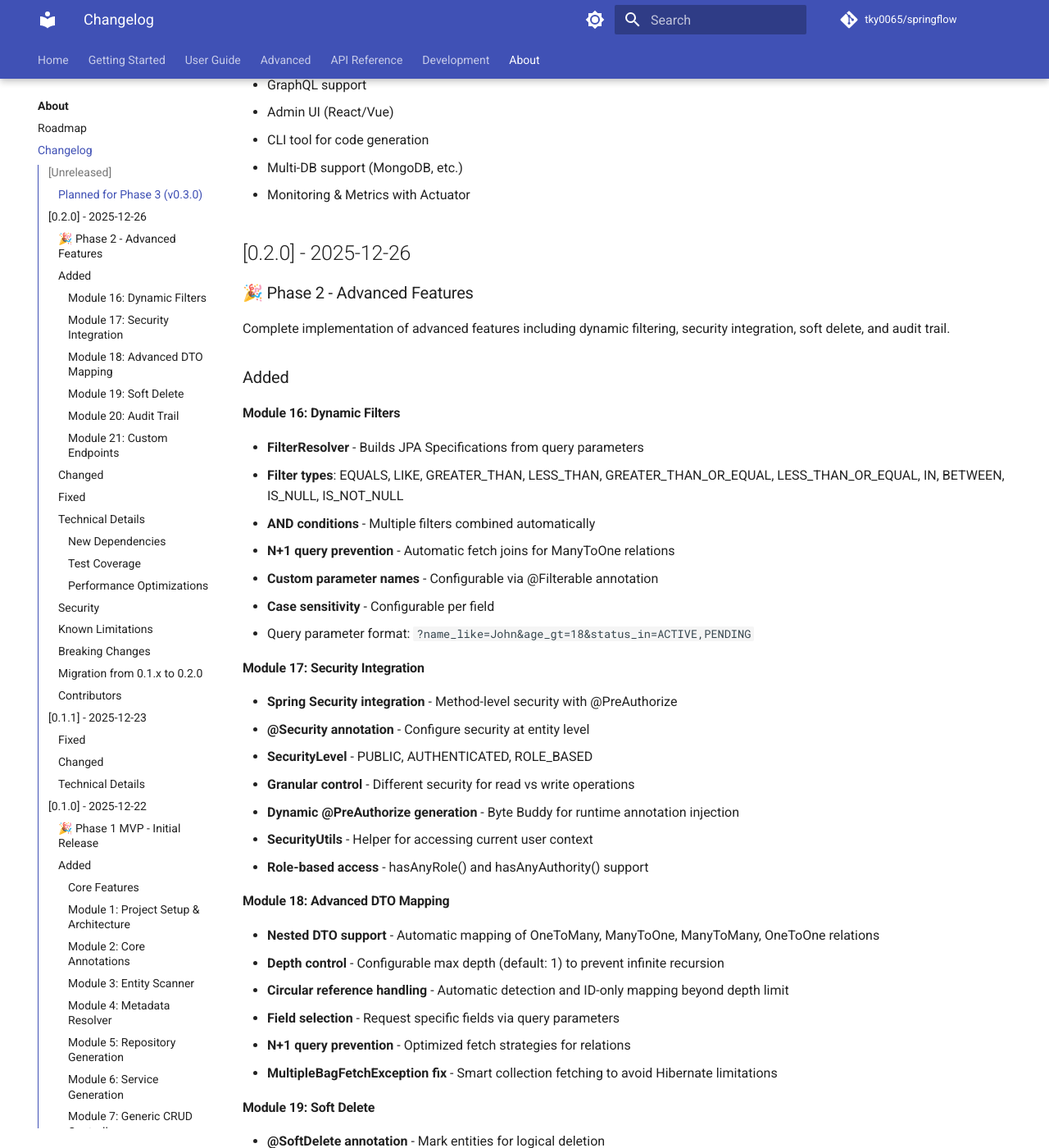
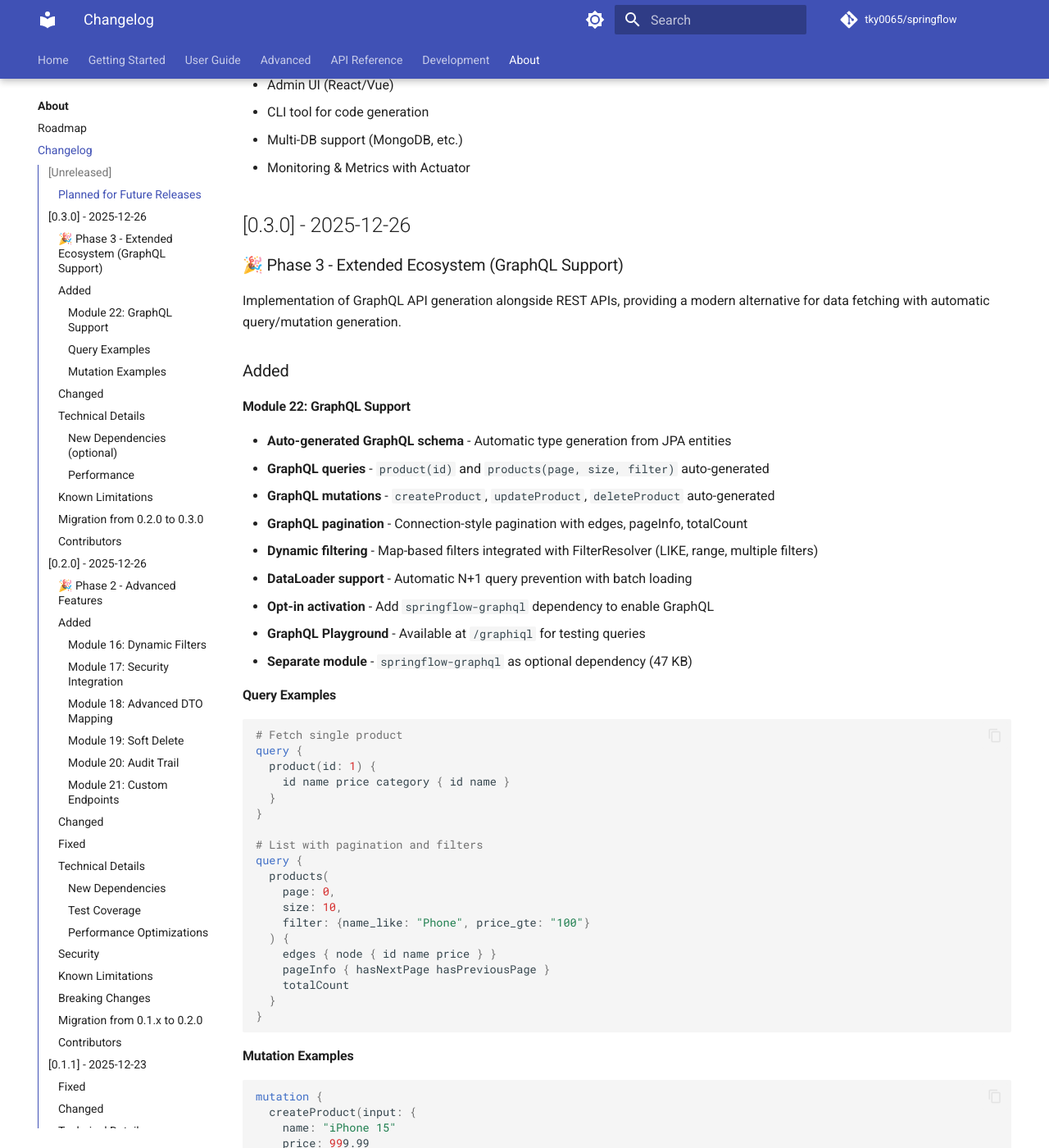
Before and after one commit to tky0065/springflow, an MkDocs documentation site: the page built from docs/about/changelog.md, in a window 1280 px wide and 1400 px high, scrolled down 381 px. Shown: the whole window at 82% size. Built offline with MkDocs 1.6.1 and Material for MkDocs 9.7.7, drawn with Linux system fonts in a browser that asks for light colours; comment, search, counter and statistics services are not loaded; the version menu is left out; some of the changed text lies outside the part shown.

Commit message:
docs: finalize v0.3.0 documentation and changelog
### Documentation Updates
- Added comprehensive v0.3.0 changelog section with GraphQL features
- Added GraphQL Support to MkDocs navigation (guide/graphql.md)
- Documented GraphQL queries, mutations, pagination, and filtering
- Updated "Unreleased" section to reflect current roadmap

### Changelog v0.3.0 Highlights
- Module 22: GraphQL Support with auto-generated schema
- Query/Mutation examples for product management
- DataLoader support for N+1 query prevention
- Connection-style pagination (edges, pageInfo, totalCount)
- Dynamic filtering integrated with FilterResolver
- GraphQL Playground at /graphiql

### Build Status
- All POMs consistent at version 0.3.0
- Build: SUCCESS (7.3s without tests, 11.4s with tests)
- Tests: 23 run, 0 failures, 11 skipped (GraphQL tests disabled)
- MkDocs: All 35 documentation files present and valid

````diff
--- a/docs/about/changelog.md
+++ b/docs/about/changelog.md
@@ -7,12 +7,100 @@ and this project adheres to [Semantic Versioning](https://semver.org/spec/v2.0.0
 
 ## [Unreleased]
 
-### Planned for Phase 3 (v0.3.0)
-- GraphQL support
+### Planned for Future Releases
 - Admin UI (React/Vue)
 - CLI tool for code generation
 - Multi-DB support (MongoDB, etc.)
 - Monitoring & Metrics with Actuator
+
+## [0.3.0] - 2025-12-26
+
+### 🎉 Phase 3 - Extended Ecosystem (GraphQL Support)
+
+Implementation of GraphQL API generation alongside REST APIs, providing a modern alternative for data fetching with automatic query/mutation generation.
+
+### Added
+
+#### Module 22: GraphQL Support
+- **Auto-generated GraphQL schema** - Automatic type generation from JPA entities
+- **GraphQL queries** - `product(id)` and `products(page, size, filter)` auto-generated
+- **GraphQL mutations** - `createProduct`, `updateProduct`, `deleteProduct` auto-generated
+- **GraphQL pagination** - Connection-style pagination with edges, pageInfo, totalCount
+- **Dynamic filtering** - Map-based filters integrated with FilterResolver (LIKE, range, multiple filters)
+- **DataLoader support** - Automatic N+1 query prevention with batch loading
+- **Opt-in activation** - Add `springflow-graphql` dependency to enable GraphQL
+- **GraphQL Playground** - Available at `/graphiql` for testing queries
+- **Separate module** - `springflow-graphql` as optional dependency (47 KB)
+
+#### Query Examples
+```graphql
+# Fetch single product
+query {
+  product(id: 1) {
+    id name price category { id name }
+  }
+}
+
+# List with pagination and filters
+query {
+  products(
+    page: 0,
+    size: 10,
+    filter: {name_like: "Phone", price_gte: "100"}
+  ) {
+    edges { node { id name price } }
+    pageInfo { hasNextPage hasPreviousPage }
+    totalCount
+  }
+}
+```
+
+#### Mutation Examples
+```graphql
+mutation {
+  createProduct(input: {
+    name: "iPhone 15"
+    price: 999.99
+    categoryId: 1
+  }) {
+    id name price
+  }
+}
+```
+
+### Changed
+- **AutoApiRepositoryRegistrar** - Enhanced to support GraphQL controller registration
+- **springflow-graphql module** - New optional module with zero impact if not included
+- **Documentation** - Added comprehensive GraphQL guide (597 lines)
+
+### Technical Details
+
+#### New Dependencies (optional)
+- `spring-boot-starter-graphql` - Spring GraphQL integration
+- `spring-boot-starter-webflux` - Required for GraphQL subscriptions (future)
+
+#### Performance
+- **DataLoader batching** - Automatic registration for all entities to prevent N+1 queries
+- **Lazy loading** - Relations loaded on-demand based on GraphQL query selection
+- **Query depth limiting** - Built-in protection against overly nested queries
+
+### Known Limitations
+- **Relations** - Nested relation loading deferred to future enhancement
+- **Subscriptions** - Not yet implemented (planned for future release)
+- **Custom scalars** - Limited to basic types for now
+
+### Migration from 0.2.0 to 0.3.0
+
+No changes required! Fully backward compatible.
+
+To enable GraphQL (optional):
+1. Add `springflow-graphql` dependency
+2. Access GraphQL Playground at `/graphiql`
+3. All `@AutoApi` entities automatically get GraphQL schema
+
+### Contributors
+- SpringFlow team
+- Generated with Claude Code (Anthropic)
 
 ## [0.2.0] - 2025-12-26
 
--- a/mkdocs.yml
+++ b/mkdocs.yml
@@ -94,6 +94,7 @@ nav:
           - Soft Delete: guide/soft-delete.md
           - Auditing: guide/auditing.md
           - Kotlin Support: guide/kotlin.md
+          - GraphQL Support: guide/graphql.md
   - Advanced:
       - advanced/index.md
       - Architecture: advanced/architecture.md
````
